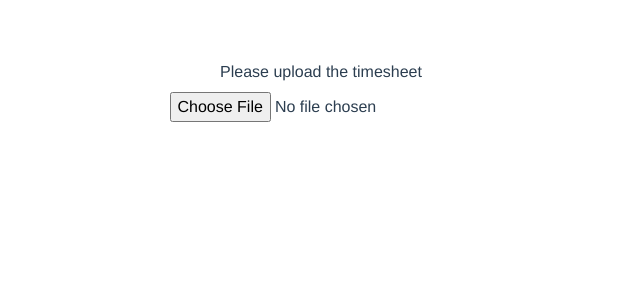
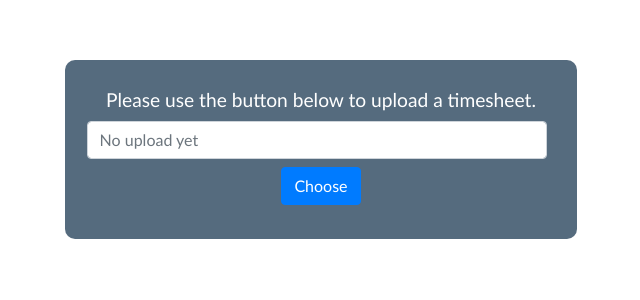
Before and after one commit to wilpat/take-home, a Vue app: page / in a window 1280 px wide. Shown: the top 300 px of the page, without its empty margins (319-959 px from the left). Built offline with nearby package versions, Linux system fonts and the light colour scheme.

Commit message:
design update

```diff
--- a/src/components/Billable.vue
+++ b/src/components/Billable.vue
@@ -1,12 +1,13 @@
 <template>
   <div>
-    <form enctype="multipart/form-data">
     <div class="content">
-        <label>Please upload the timesheet</label>
-        <input type="file" @change="onFileChange">
+      <form enctype="multipart/form-data" class="forn-inline">
+          <label>Please use the button below to upload a timesheet.</label>
+          <input type="text" class="form-control mb-2 mr-sm-2" id="text" placeholder="No upload yet" v-model="file_name">
+          <button type="submit" class="btn btn-primary mb-2" @click.prevent="upload">{{ button_text }}</button>
+          <input type="file" @change="onFileChange" style="display: none" id="uploader">
+      </form>
     </div>
-
-    </form>
 
     <!-- <b-table :data="rowData" :columns="columns"></b-table> -->
     <div class="container" v-for="(project, index) in projects" :key="index">
@@ -46,8 +47,10 @@ export default {
   data() {
     return{
       fileUrl: '',
+      file_name:'',
       rowData: [],
       projects: [],
+      button_text: 'Choose',
       total: 0
     }
   },
@@ -88,6 +91,8 @@ export default {
                   });
                   this.projects = new Set(projects);
                   this.rowData = newData;
+                  this.file_name = file.name;
+                  this.button_text = 'Choose another'
                   });
                 }
             },
@@ -115,6 +120,9 @@ export default {
             },
             get_bills: function(project){
               return this.rowData.filter(i => i.project === project)
+            },
+            upload: () =>{
+              document.getElementById('uploader').click();
             }
 
         }
@@ -122,11 +130,20 @@ export default {
 </script>
 
 <style scoped>
-  form .content{
+  form{
     display: flex;
     flex-direction: column;
     justify-content: center;
     align-items: center;
+    width: 40%;
+    margin: 0 auto;
+    background-color: rgba(67,91,113,.9);
+    color: #fff;
+    font-family: calibri;
+    font-size: 1.2rem;
+    border-radius: 10px;
+    line-height: 1.428571429;
+    padding: 2%
     /*float: left;*/
   }
 </style>
```
Lines whose indentation alone changed are shown as unchanged.
